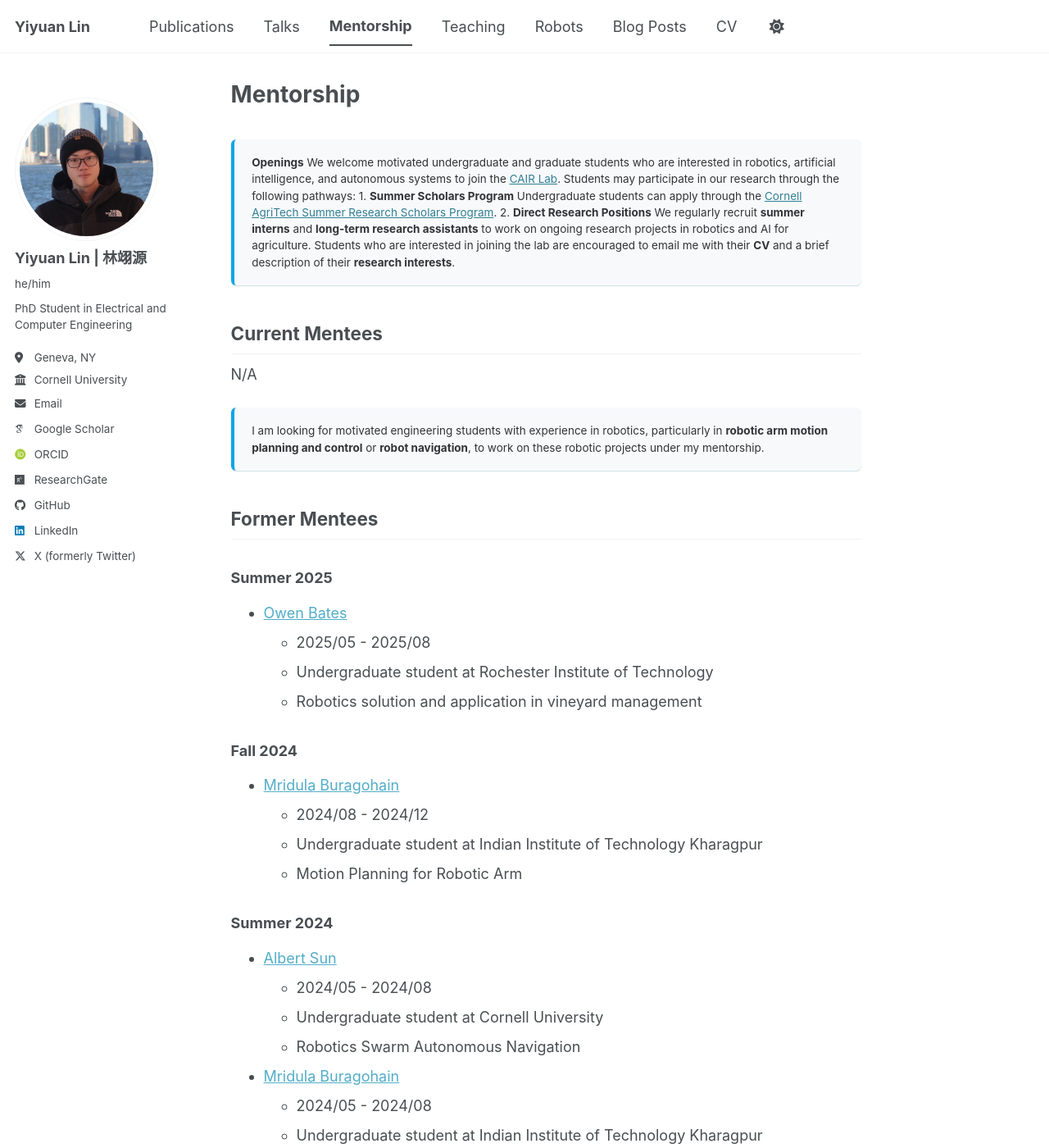
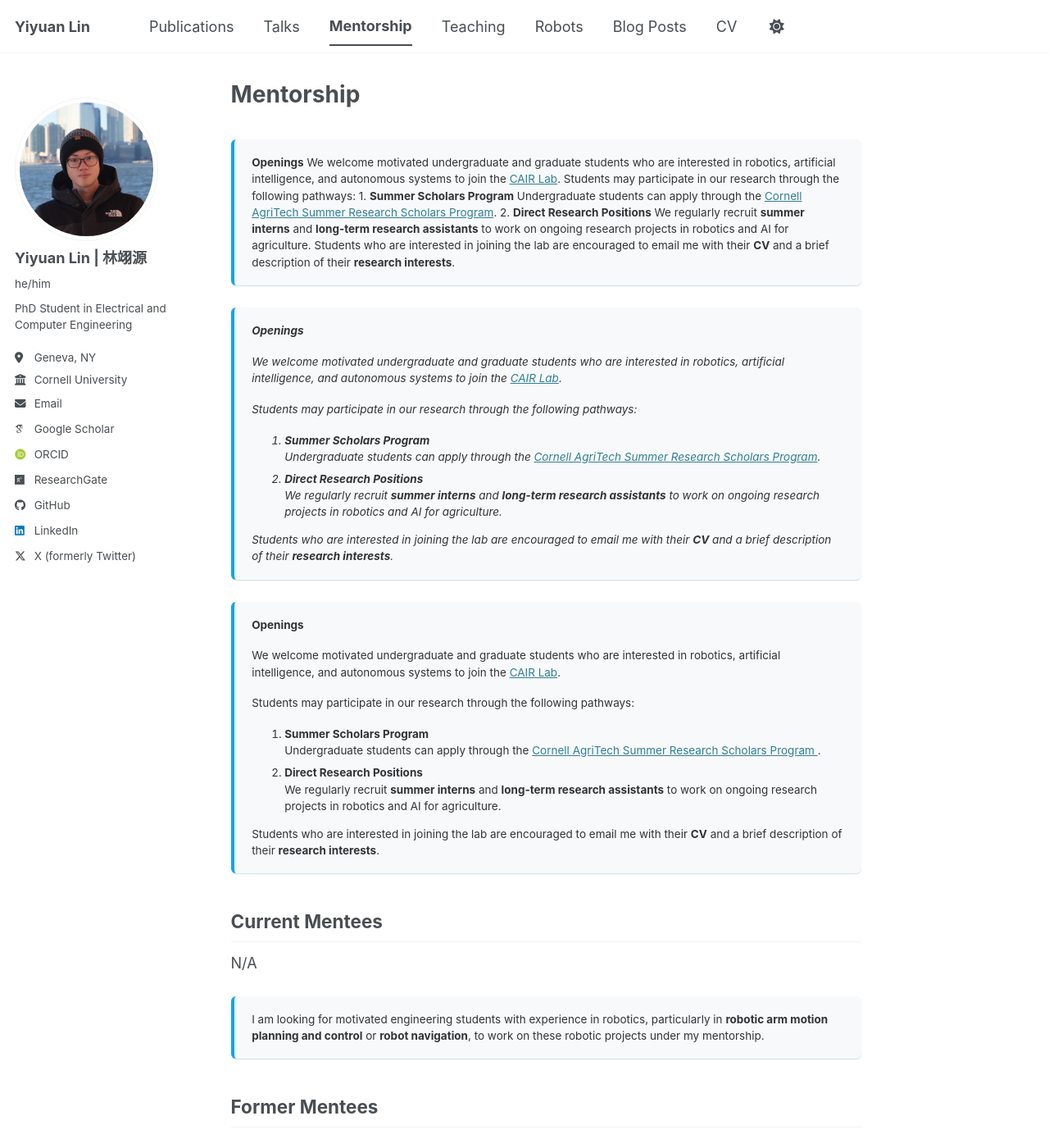
Before and after one commit to YiyuanLinXX/YiyuanLinXX.github.io, a Jekyll site: the page built from _pages/mentorship.md, in a window 1280 px wide and 1400 px high. Shown: the whole window at 82% size. Built offline with Jekyll 4.4.1, drawn with Linux system fonts in a browser that asks for light colours; some web fonts are replaced; a script bundle is joined from its source files by our own code; library files that are not in the unit come from our copies.

Commit message:
update format

```diff
--- a/_pages/mentorship.md
+++ b/_pages/mentorship.md
@@ -21,6 +21,58 @@ Students may participate in our research through the following pathways:
    We regularly recruit <strong>summer interns</strong> and <strong>long-term research assistants</strong> to work on ongoing research projects in robotics and AI for agriculture.
 
 Students who are interested in joining the lab are encouraged to email me with their <strong>CV</strong> and a brief description of their <strong>research interests</strong>.
+
+</div>
+
+
+
+
+> **Openings**
+>
+> We welcome motivated undergraduate and graduate students who are interested in robotics, artificial intelligence, and autonomous systems to join the [CAIR Lab](https://www.cair.cornell.edu/).
+>
+> Students may participate in our research through the following pathways:
+>
+> 1. **Summer Scholars Program**
+>    Undergraduate students can apply through the [Cornell AgriTech Summer Research Scholars Program](https://cals.cornell.edu/cornell-agritech/our-expertise/student-programs/summer-scholars).
+>
+> 2. **Direct Research Positions**
+>    We regularly recruit **summer interns** and **long-term research assistants** to work on ongoing research projects in robotics and AI for agriculture.
+>
+> Students who are interested in joining the lab are encouraged to email me with their **CV** and a brief description of their **research interests**.
+{: .notice--info}
+
+
+<div class="notice--info">
+
+<p><strong>Openings</strong></p>
+
+<p>
+We welcome motivated undergraduate and graduate students who are interested in robotics, artificial intelligence, and autonomous systems to join the
+<a href="https://www.cair.cornell.edu/">CAIR Lab</a>.
+</p>
+
+<p>Students may participate in our research through the following pathways:</p>
+
+<ol>
+<li>
+<strong>Summer Scholars Program</strong><br>
+Undergraduate students can apply through the
+<a href="https://cals.cornell.edu/cornell-agritech/our-expertise/student-programs/summer-scholars">
+Cornell AgriTech Summer Research Scholars Program
+</a>.
+</li>
+
+<li>
+<strong>Direct Research Positions</strong><br>
+We regularly recruit <strong>summer interns</strong> and <strong>long-term research assistants</strong> to work on ongoing research projects in robotics and AI for agriculture.
+</li>
+</ol>
+
+<p>
+Students who are interested in joining the lab are encouraged to email me with their
+<strong>CV</strong> and a brief description of their <strong>research interests</strong>.
+</p>
 
 </div>
 
```
